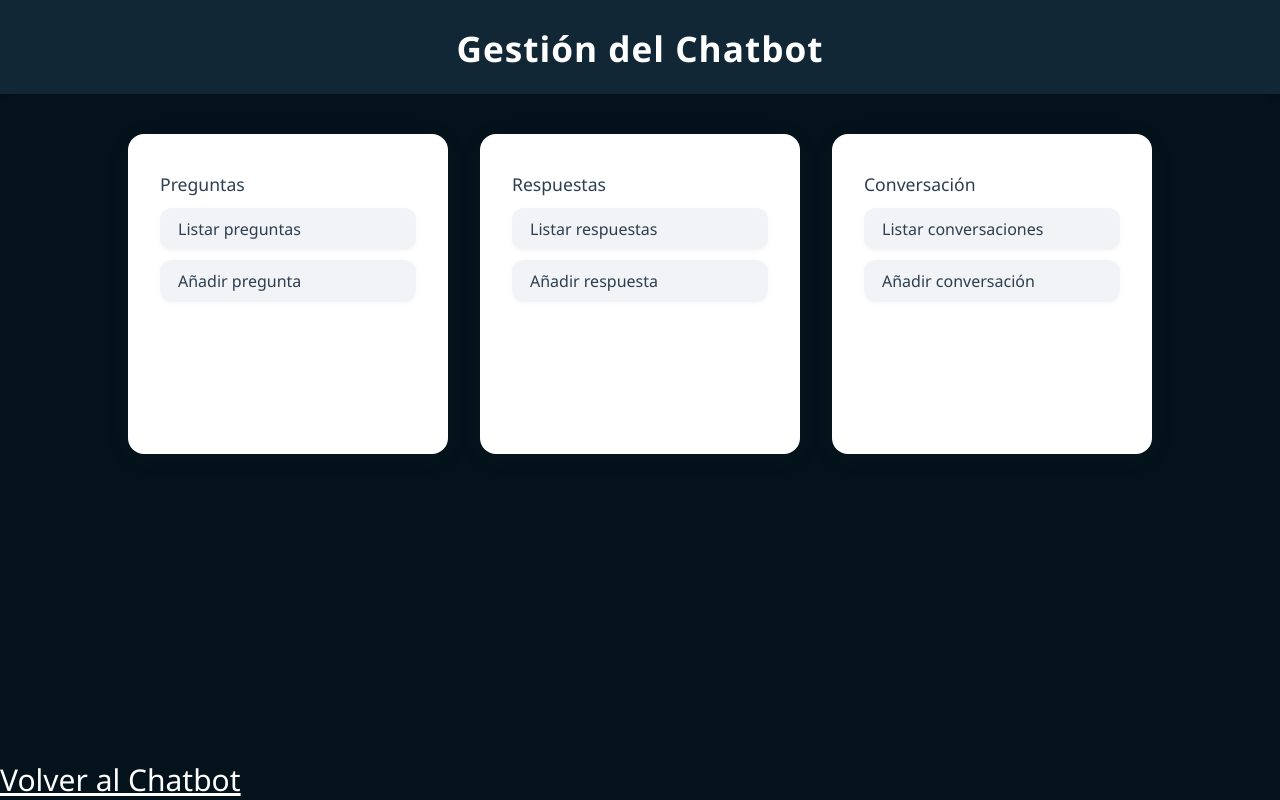
After one commit to yyahirr/chatbot, a PHP site: page /chatbot2/menuGestion.html in a window 1280 px wide. The commit adds this page. Run offline with PHP 8.4, Linux system fonts and the light colour scheme.

```diff
--- /dev/null
+++ b/chatbot2/css/diseñoMenu.css
@@ -0,0 +1,102 @@
+* {
+    margin: 0;
+    padding: 0;
+    box-sizing: border-box;
+    font-family: 'Segoe UI', Arial, sans-serif;
+}
+
+body {
+    background-color: #04121b;
+    min-height: 100vh;
+    display: flex;
+    flex-direction: column;
+}
+.chatbotVolver{
+    font-family: 'Segoe UI', Arial, sans-serif;
+    color: white;
+    font-size: 30px;
+}
+
+header {
+    background: #112736;
+    color: #fff;
+    padding: 24px 0 12px 0;
+    box-shadow: 0 2px 8px rgba(0,0,0,0.05);
+}
+
+header h1 {
+    text-align: center;
+    font-size: 2.2rem;
+    margin-bottom: 10px;
+    letter-spacing: 1px;
+}
+
+.menu-main {
+    flex: 1;
+    display: flex;
+    justify-content: center;
+    align-items: flex-start;
+    gap: 32px;
+    padding: 40px 0;
+    flex-wrap: wrap;
+}
+
+.menu-section {
+    background: #fff;
+    border-radius: 16px;
+    box-shadow: 0 4px 24px rgba(44,62,80,0.08);
+    padding: 28px 32px 24px 32px;
+    min-width: 260px;
+    max-width: 320px;
+    width: 320px;
+    height: 320px;
+    display: flex;
+    flex-direction: column;
+    align-items: stretch;
+    margin-bottom: 24px;
+    box-sizing: border-box;
+    overflow: auto;
+}
+
+.menu-subtitle {
+    color: #2d3e50;
+    font-size: 1.1rem;
+    font-weight: 500;
+    margin-bottom: 12px;
+    margin-top: 10px;
+    text-align: left;
+}
+
+.menu-link {
+    display: block;
+    background: #f1f3f6;
+    color: #2d3e50;
+    text-decoration: none;
+    padding: 10px 18px;
+    border-radius: 12px;
+    margin-bottom: 10px;
+    font-size: 1rem;
+    font-weight: 500;
+    transition: background 0.2s, color 0.2s;
+    box-shadow: 0 1px 4px rgba(44,62,80,0.04);
+}
+
+.menu-link:hover {
+    background: #112736;
+    color: #fff;
+}
+
+@media (max-width: 900px) {
+    .menu-main {
+        flex-direction: column;
+        align-items: center;
+        gap: 18px;
+        padding: 24px 0;
+    }
+    .menu-section {
+        width: 90vw;
+        min-width: unset;
+        max-width: 95vw;
+        height: auto;
+    }
+}
--- a/chatbot2/formularios/listarConversacion.php
+++ b/chatbot2/formularios/listarConversacion.php
@@ -20,5 +20,5 @@ $conversaciones = Conversaciones::obtenerTodas();
     <td><?= $conversacion['id'] ?></td>
     <td><?= $conversacion['pregunta_usuario'] ?></td>
     <td><?= $conversacion['respuesta_bot'] ?></td>
-    <td><?= $conversacion['fecha'] ?></td>
+    <td><?= $conversacion['fecha_hora'] ?></td>
 <?php } ?>
--- /dev/null
+++ b/chatbot2/menuGestion.html
@@ -0,0 +1,34 @@
+<!DOCTYPE html>
+<html lang="en">
+<head>
+    <meta charset="UTF-8">
+    <meta name="viewport" content="width=device-width, initial-scale=1.0">
+    <title>Gestión</title>
+    <link rel="stylesheet" href="http://localhost/chatbot/chatbot2/css/diseñoMenu.css">
+</head>
+<body>
+    <header>
+        <h1>Gestión del Chatbot</h1>
+    </header>
+    <main class="menu-main">
+        <article class="menu-section">
+            <h3 class="menu-subtitle">Preguntas</h3>
+            <a class="menu-link" href="formularios/listarPregunta.php">Listar preguntas</a>
+            <a class="menu-link" href="formularios/formAltaPregunta.php">Añadir pregunta</a>
+        </article>
+        <article class="menu-section">
+            <h3 class="menu-subtitle">Respuestas</h3>
+            <a class="menu-link" href="formularios/listarRespuesta.php">Listar respuestas</a>
+            <a class="menu-link" href="formularios/formAltaRespuesta.php">Añadir respuesta</a>
+        </article>
+        <article class="menu-section">
+            <h3 class="menu-subtitle">Conversación</h3>
+            <a class="menu-link" href="formularios/listarConversacion.php">Listar conversaciones</a>
+            <a class="menu-link" href="formularios/formAltaConversacion.php">Añadir conversación</a>
+        </article>
+    </main>
+    <footer>
+        <a class="chatbotVolver"href="index.html" class="menu-back">Volver al Chatbot</a>
+    </footer>
+</body>
+</html>
```
Also changed, not shown: chatbot2/controller.php (added, +24 -0 lines), chatbot2/css/diseñoIndex.css (added, +171 -0 lines), chatbot2/index.html (+60 -2 lines).
